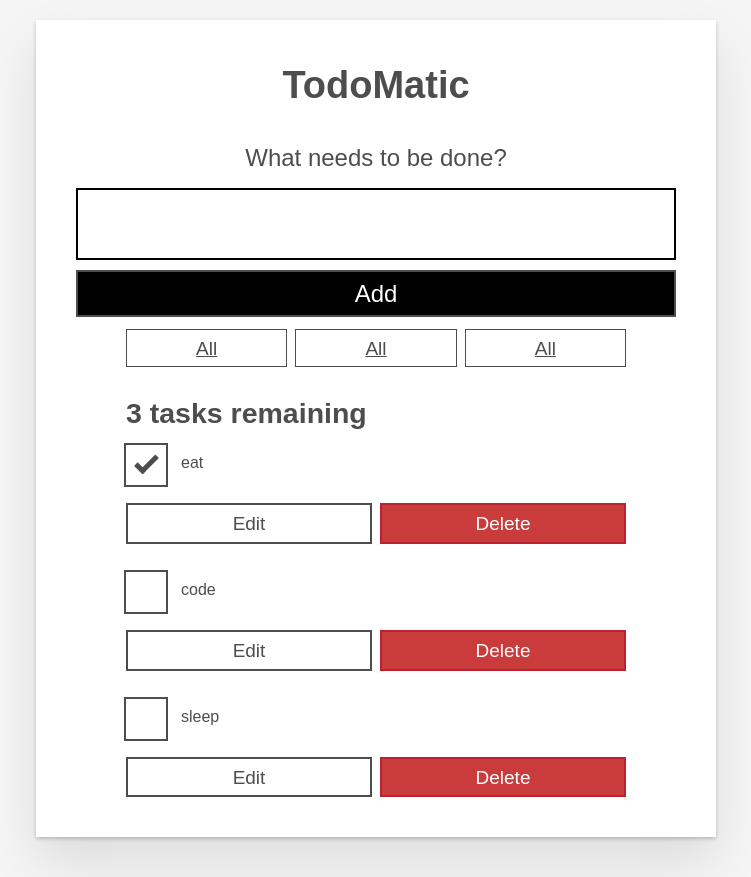
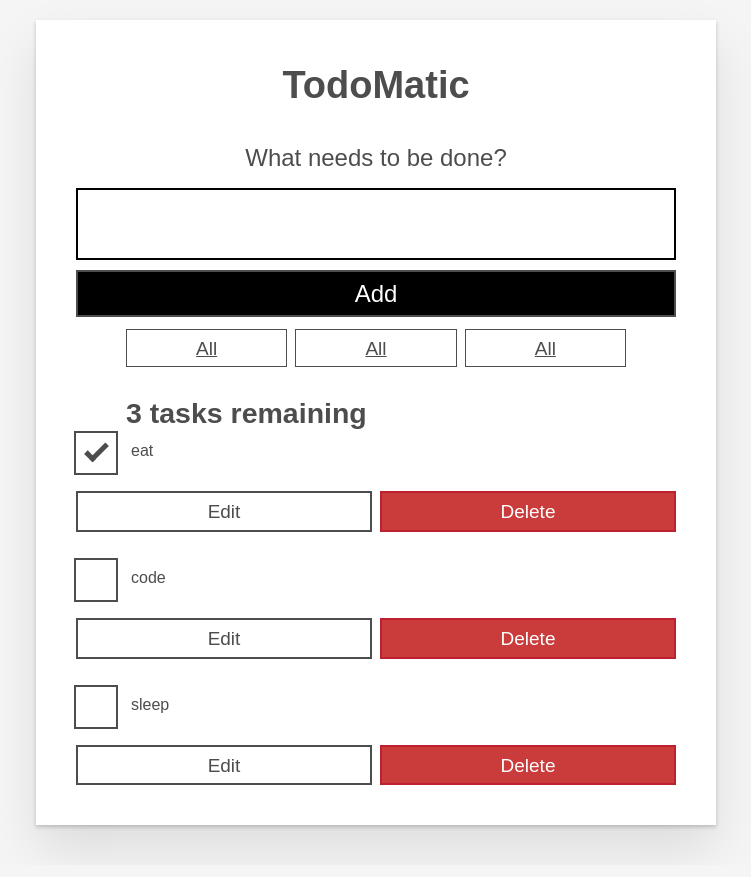
Before and after one commit to Zytalus/todomatic, a React (Create React App) app: page / in a window 1280 px wide. Shown: the whole page, without its empty margins (264-1015 px from the left). Built offline with nearby package versions, Linux system fonts and the light colour scheme.

Commit message:
fix eslint warning

```diff
--- a/src/App.js
+++ b/src/App.js
@@ -28,13 +28,13 @@ function App(props) {
         <FilterButton />
       </div>
       <h2 id="list-heading">3 tasks remaining</h2>
-      <ul
+      <list
         role="list"
         className="todo-list stack-large stack-exception"
         aria-labelledby="list-heading"
       >
         {taskList}
-      </ul>
+      </list>
     </div>
   );
 }
```
